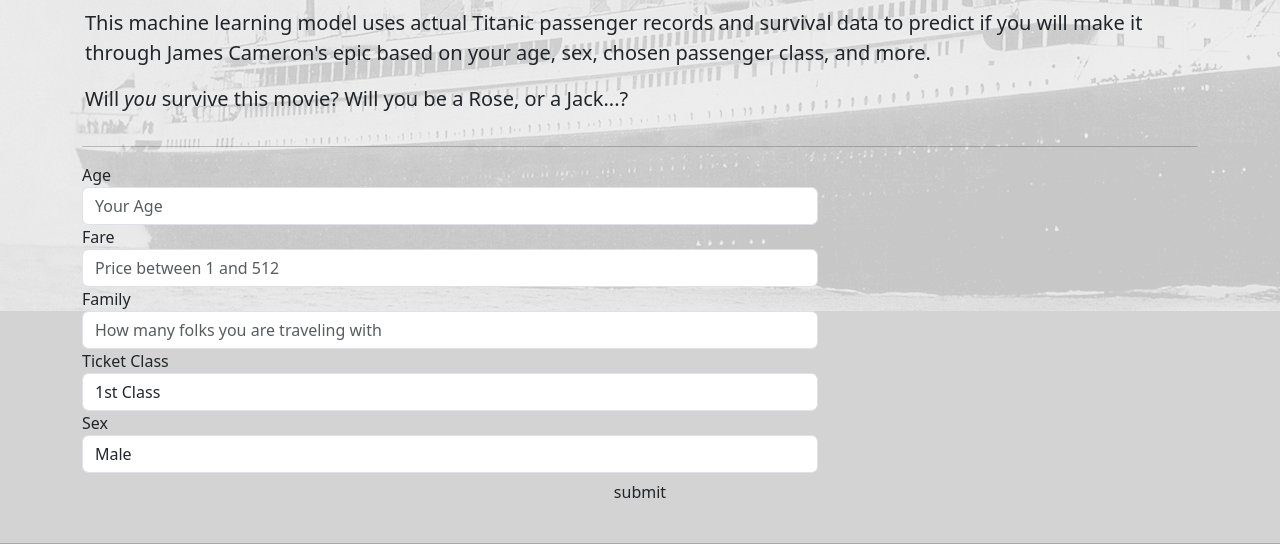
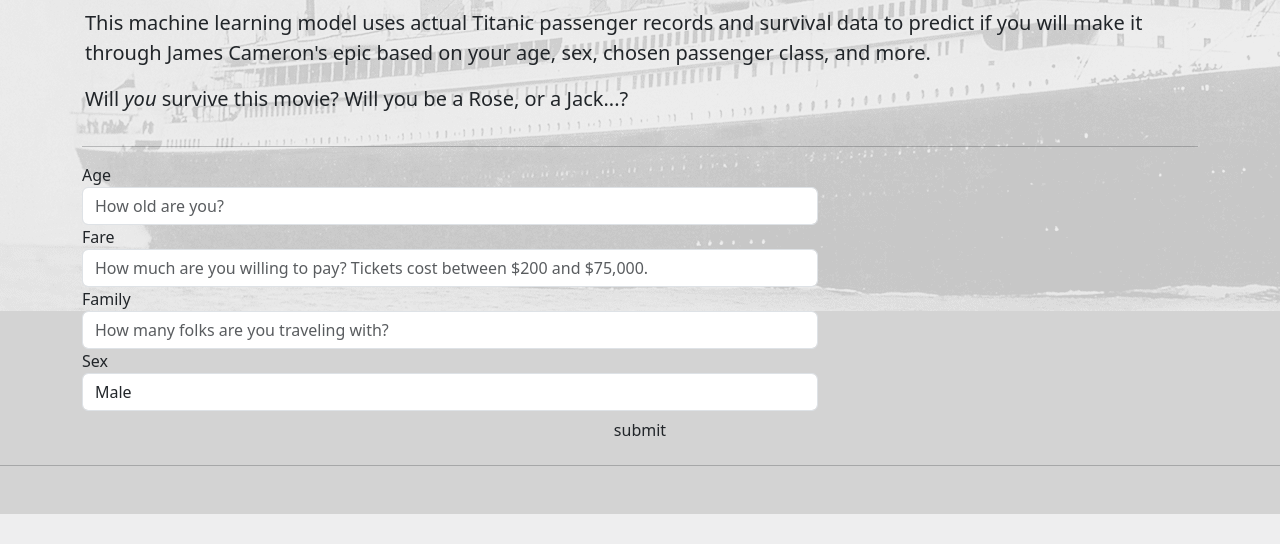
Before and after one commit to tebohl/Rose-or-Jack, a Flask app: page /form in a window 1280 px wide. Shown: the part 286-830 px from the top of the page. After the commit the page ends 800 px from the top, so only its background shows below. Run offline with Flask 2, Linux system fonts and the light colour scheme; parts of the project's set-up code (start-up, migrations or seed data) failed here and were passed over; some libraries are stand-ins or nearby versions.

Commit message:
edits to the fare class

```diff
--- a/app.py
+++ b/app.py
@@ -58,21 +58,31 @@
     # # Method 1:  Obtain form inputs and add to numpy array or dataframe
     age = float(request.form["survivedage"])
     fare = float(request.form['survivedfare'])
+    converted_fare = fare/154
     family = float(request.form['survivedfamily'])
-    pclass = request.form["survivedpclass"]
-    if pclass == "1":
-        firstclass= 1
-    elif pclass == "2":
-        secondclass= 1
+    if fare < 1000:
+        pclass = "3"
+        thirdclass=1
+    elif fare < 2500:
+        pclass = "2"
+        secondclass=1
     else:
-        thirdclass= 1
+        pclass = "1"
+        firstclass = 1
+    # pclass = request.form["survivedpclass"]
+    # if pclass == "1":
+    #     firstclass= 1
+    # elif pclass == "2":
+    #     secondclass= 1
+    # else:
+    #     thirdclass= 1
     sex = request.form["survivedsex"]
     if sex == "Male":
         male= 1
     else:
         female= 1
 
-    features= [age, fare, family, firstclass, secondclass, thirdclass, female, male]
+    features= [age, converted_fare, family, firstclass, secondclass, thirdclass, female, male]
 
 
     # transform the test dataset
@@ -87,12 +97,15 @@
     # # use form results to make prediction
     prediction = model.predict(features_scaled)[0]
 
-
     # create html content - either single variable, dictionary, or string
-    prediction_text = f"Your fate: {(prediction)}."
+    if prediction == 1:
+        prediction_text = "Congratulations! You survived!"
+    else:
+        prediction_text = "Game Over - No room for you on the raft."
+    display_form_input = f"You are a {(int(age))} year old {(sex)}, traveling with {int((family))} family members. You paid ${(fare)} to travel in {(pclass)}st class."
 
     # send prediction to html page
-    return render_template("predictor.html", result = prediction_text)
+    return render_template("predictor.html", form_input = display_form_input, result = prediction_text)
 
 
 if __name__ == "__main__":
--- a/templates/predictor.html
+++ b/templates/predictor.html
@@ -92,7 +92,7 @@
   <!-- Fixed navbar -->
   <nav class="navbar navbar-expand-md navbar-dark fixed-top bg-dark">
     <div class="container-fluid">
-      <a class="navbar-brand" href="#">Will <i>You</i> Survive?</a>
+      <a class="navbar-brand" href="/">Will <i>You</i> Survive?</a>
       <button class="navbar-toggler" type="button" data-bs-toggle="collapse" data-bs-target="#navbarCollapse" aria-controls="navbarCollapse" aria-expanded="false" aria-label="Toggle navigation">
         <span class="navbar-toggler-icon"></span>
       </button>
@@ -125,39 +125,40 @@
     <br>
     <p class="lead">This machine learning model uses actual Titanic passenger records and survival data to predict if you will make it through James Cameron's epic based on your age, sex, chosen passenger class, and more.</p>
     <p class="lead">Will <i>you</i> survive this movie? Will you be a Rose, or a Jack...?</p>
+    <h3>{{result}}</h3>
+    <h4>{{form_input}}</h4>
   </div>
 </main>
-
   <div class="container marketing">
 
     <hr class="featurette-divider">
 
     <div class="row">
       <div class="col-md-offset-2 col-md-8">
-          <form method="POST" action="/send" role="form" , name="mpgform">
+          <form method="POST" action="/send" role="form" , name="titanicform">
 
             <div class="form-group">
               <label for="input">Age</label>
-              <input type="text" class="form-control" id="inputAge" name="survivedage" placeholder="Your Age">
+              <input type="text" class="form-control" id="inputAge" name="survivedage" placeholder="How old are you?">
             </div>
             <div class="form-group">
               <label for="input">Fare</label>
               <input type="text" class="form-control" id="inputFare" name="survivedfare"
-                  placeholder="Price between 1 and 512">
+                  placeholder="How much are you willing to pay? Tickets cost between $200 and $75,000.">
                   </div>
             <div class="form-group">
               <label for="input">Family</label>
               <input type="text" class="form-control" id="inputFamily" name="survivedfamily"
-                  placeholder="How many folks you are traveling with">
+                  placeholder="How many folks are you traveling with?">
           </div>
-              <div class="form-group">
+              <!-- <div class="form-group">
                   <label for="input">Ticket Class</label>
                   <select id="inputAge" name="survivedpclass" class="form-control">
                     <option value="1">1st Class</option>
                     <option value="2">2nd Class</option>
                     <option value="3">3rd Class</option>
-                  </select>
-              </div>
+                  </select> -->
+              <!-- </div> -->
               <div class="form-group">
                 <label for="input">Sex</label>
                 <select id="inputSex" name="survivedsex" class="form-control">
@@ -183,7 +184,6 @@
               </div>
               <input type="submit" value="submit" class="btn btn-default">
           </form>
-          <p>{{result}}</p>
       </div>
   </div>
 
```
